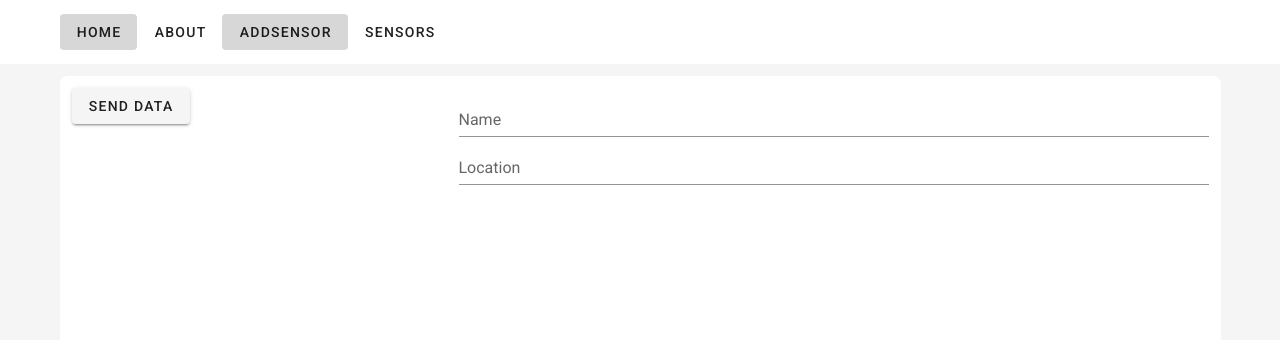
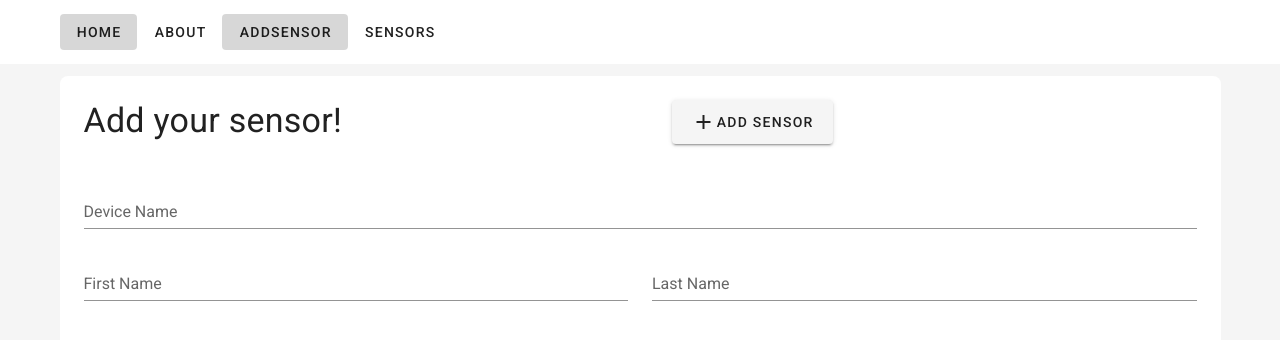
Before and after one commit to vives-projectwerk-2021/VueFrontendWebApp, a Vue app: page /addSensor in a window 1280 px wide. Shown: the top 340 px of the page. Built offline with nearby package versions, Linux system fonts and the light colour scheme; no server answers; what vue-ellipse-progress would draw is missing.

Commit message:
Commit before merge

```diff
--- a/src/views/AddSensor.vue
+++ b/src/views/AddSensor.vue
@@ -1,48 +1,75 @@
 <template>
+  <v-container>
     <v-row>
-    <v-col cols="12" sm="3" md="4">
-      <v-btn @click="sendData">
-        Send data
+      <v-col>
+        <p class="text-h4">Add your sensor!</p>
+      </v-col>
+      <v-col>
+        <v-btn @click="sendData" large class="mx-5">
+          <v-icon>
+            mdi-plus
+          </v-icon>
+          Add Sensor
         </v-btn></v-col
       >
-    <v-col cols="12" sm="9" md="8">
+    </v-row>
+    <v-row>
+      <v-col>
         <v-text-field
-        label="Name"
+          label="Device Name"
           hide-details="auto"
-        v-model="username"
+          v-model="devicename"
         ></v-text-field>
+      </v-col>
+    </v-row>
+    <v-row>
+      <v-col>
         <v-text-field
-        label="Location"
+          label="First Name"
           hide-details="auto"
-        v-model="location"
-      ></v-text-field
-    ></v-col>
+          v-model="firstname"
+        ></v-text-field>
+      </v-col>
+      <v-col>
+        <v-text-field
+          label="Last Name"
+          hide-details="auto"
+          v-model="lastname"
+        ></v-text-field>
+      </v-col>
     </v-row>
+  </v-container>
 </template>
 
 <script>
 import axios from "axios";
 
 export default {
-  name: 'addSensor',
+  name: "addSensor",
   data() {
     return {
-      username: "",
+      devicename: "",
       location: "",
     };
   },
   methods: {
     sendData() {
       console.log(
-        '{"username": "' + this.username + '", "email": "' + this.location + "}"
+        '{"username": "' +
+          this.devicename +
+          '", "email": "' +
+          this.location +
+          "}"
       );
-      let json= {name:this.username, location: this.location}
-      axios.post(
-        `http://localhost:3000/mongo/createdevice`,
-        json
-
-      ).then(response=>{console.log(response)})
-      .catch(err=>{console.log(err)})
+      let json = { name: this.devicename, location: this.location };
+      axios
+        .post(`http://localhost:3000/mongo/createdevice`, json)
+        .then((response) => {
+          console.log(response);
+        })
+        .catch((err) => {
+          console.log(err);
+        });
     },
   },
 };
```
Lines whose indentation alone changed are shown as unchanged.
